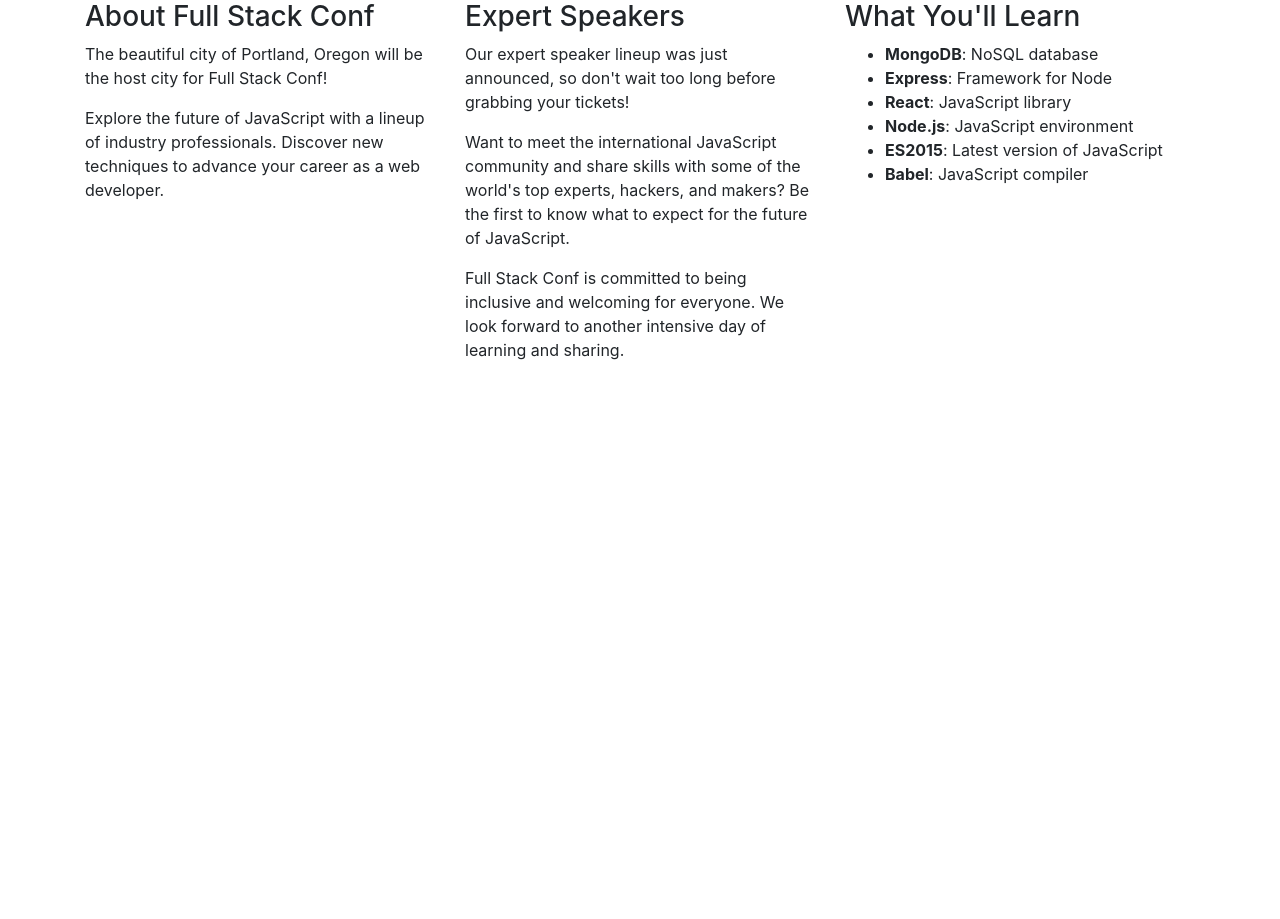
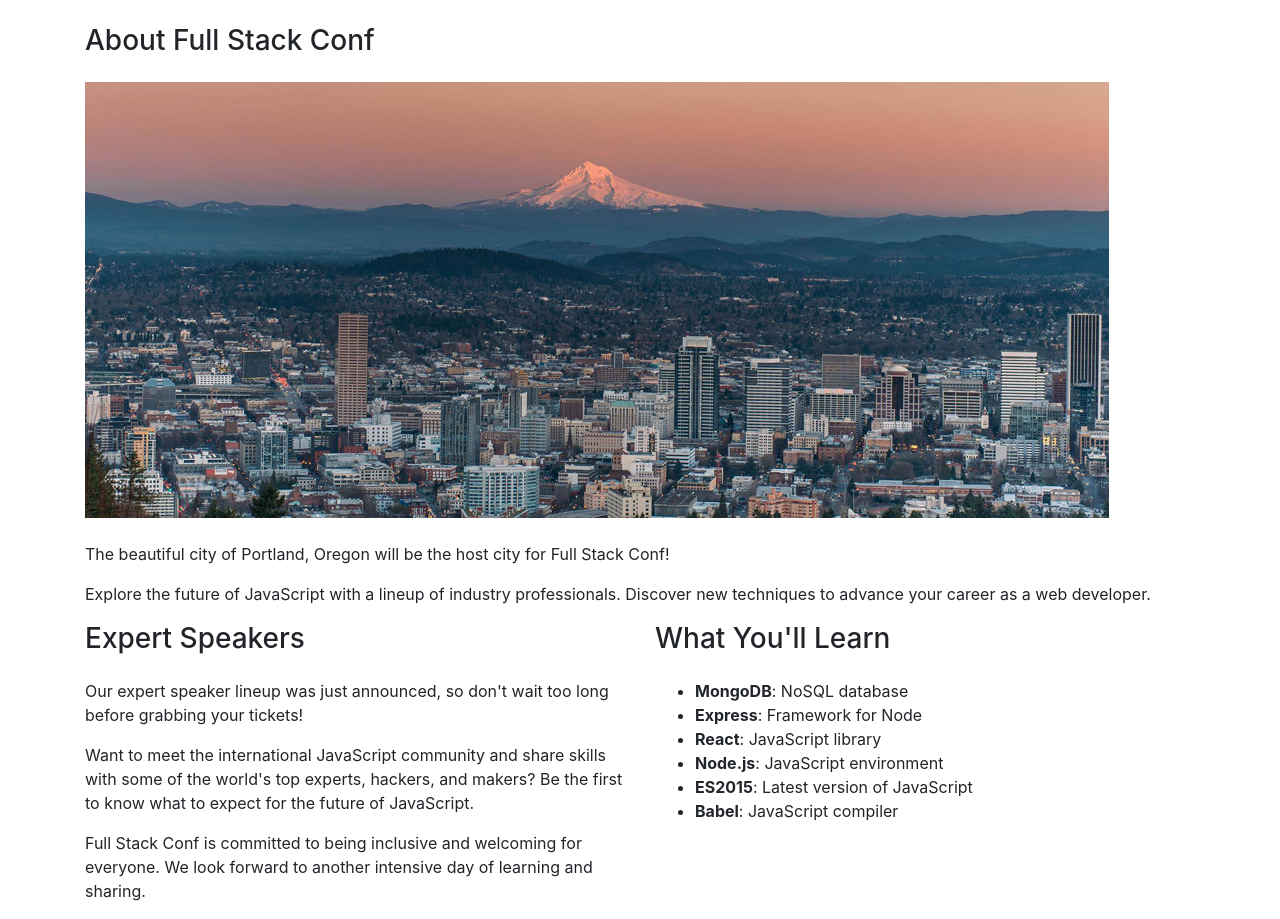
Before and after one commit to dawsonrichey/bootstrap-4, a plain HTML site: page index.html in a window 1280 px wide. Before the commit the page ends 800 px from the top, so only its background shows below. Drawn offline with nearby package versions, Linux system fonts and the light colour scheme.

Commit message:
Added images

```diff
--- a/index.html
+++ b/index.html
@@ -10,22 +10,23 @@
     <link rel="stylesheet" href="https://maxcdn.bootstrapcdn.com/bootstrap/4.0.0-beta.2/css/bootstrap.min.css" integrity="sha384-PsH8R72JQ3SOdhVi3uxftmaW6Vc51MKb0q5P2rRUpPvrszuE4W1povHYgTpBfshb" crossorigin="anonymous">
   </head>
   <body>
-      <div class="container">
+      <div class="container pt-4">
         <!-- About Content -->
           <div class="row">
             <div class="col">
-                <h3>About Full Stack Conf</h3>
+                <h3 class="mb-4">About Full Stack Conf</h3>
+                <img class="mb-4" src="img/pdx.jpg" alt="Portland">
                 <p>The beautiful city of Portland, Oregon will be the host city for Full Stack Conf!</p>
                 <p>Explore the future of JavaScript with a lineup of industry professionals. Discover new techniques to advance your career as a web developer.</p>
             </div>
             <div class="col">
-                <h3>Expert Speakers</h3>
+                <h3 class="mb-4">Expert Speakers</h3>
                 <p>Our expert speaker lineup was just announced, so don't wait too long before grabbing your tickets!</p>
                 <p>Want to meet the international JavaScript community and share skills with some of the world's top experts, hackers, and makers? Be the first to know what to expect for the future of JavaScript.</p>
                 <p>Full Stack Conf is committed to being inclusive and welcoming for everyone. We look forward to another intensive day of learning and sharing.</p>
             </div>
             <div class="col">
-                <h3>What You'll Learn</h3>
+                <h3 class="mb-4">What You'll Learn</h3>
                 <ul>
                   <li><strong>MongoDB</strong>: NoSQL database</li>
                   <li><strong>Express</strong>: Framework for Node</li>
```
Also changed, not shown: img/ecma.png (added), img/jay.png (added), img/json.png (added), img/jumbo-bg.jpg (added), img/nodestradamus.png (added), img/pdx.jpg (added), img/robbie.png (added), img/vivianne.png (added).
